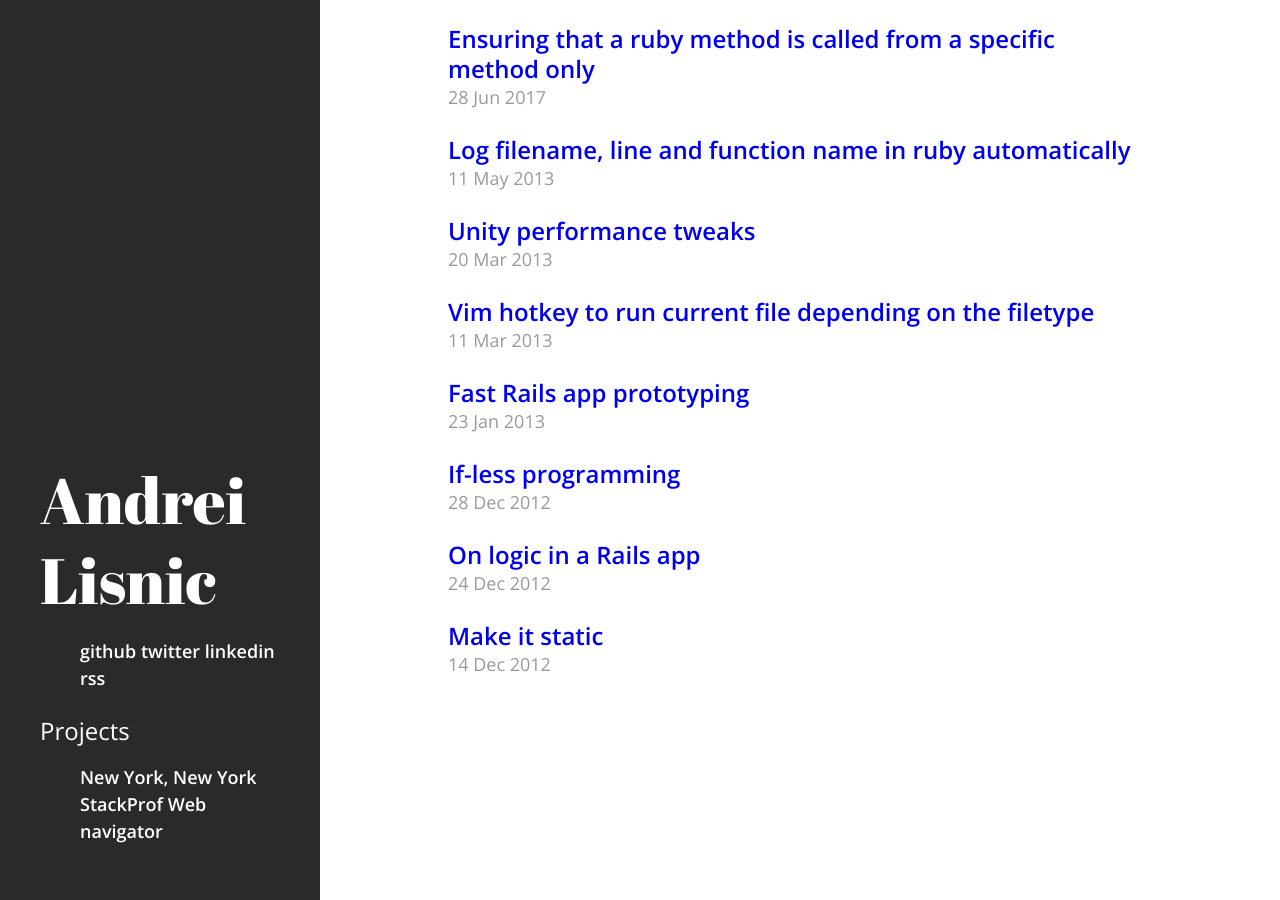
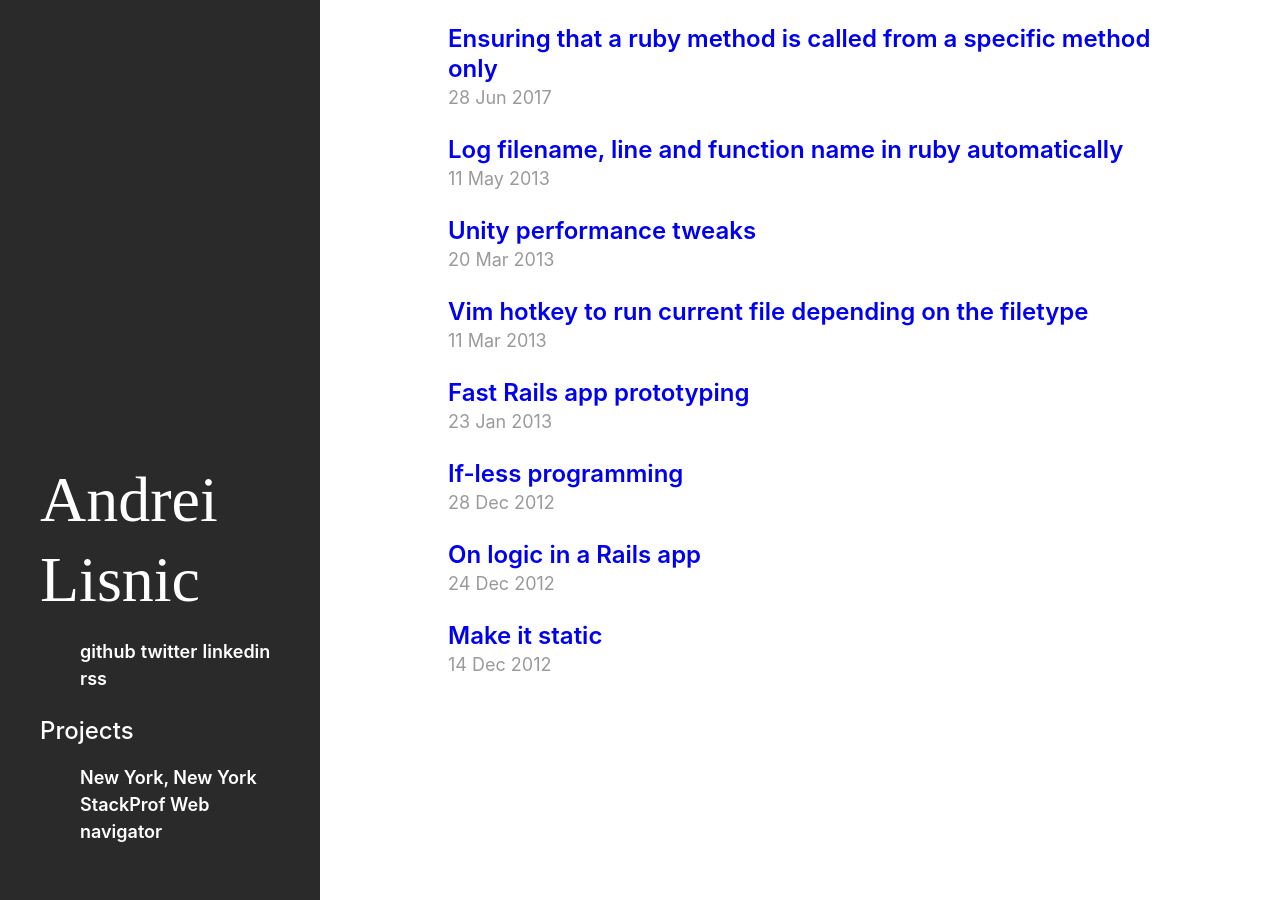
Before and after one commit to alisnic/alisnic.github.com, a Jekyll site: the page built from index.html, in a window 1280 px wide. Built offline with Jekyll 4.4.1, drawn with Linux system fonts in a browser that asks for light colours.

Commit message:
Use system fonts

```diff
--- a/_layouts/default.html
+++ b/_layouts/default.html
@@ -12,7 +12,6 @@
     <!-- CSS -->
     <link rel="stylesheet" href="/public/css/hyde.css">
     <link rel="stylesheet" href="/public/css/syntax.css">
-    <link rel="stylesheet" href="http://fonts.googleapis.com/css?family=Open+Sans:300,400italic,400,600,700|Abril+Fatface">
 
     <!-- RSS -->
     <link rel="alternate" type="application/rss+xml" title="RSS" href="/atom.xml">
--- a/public/css/hyde.css
+++ b/public/css/hyde.css
@@ -37,7 +37,7 @@ body {
 }
 
 body {
-  font-family: "Open Sans", Helvetica, Arial, sans-serif;
+  font-family: -apple-system, BlinkMacSystemFont, "Segoe UI", Roboto, Helvetica, Arial, sans-serif, "Apple Color Emoji", "Segoe UI Emoji", "Segoe UI Symbol";
   font-size: 16px;
   line-height: 1.5;
   color: #454441;
```
